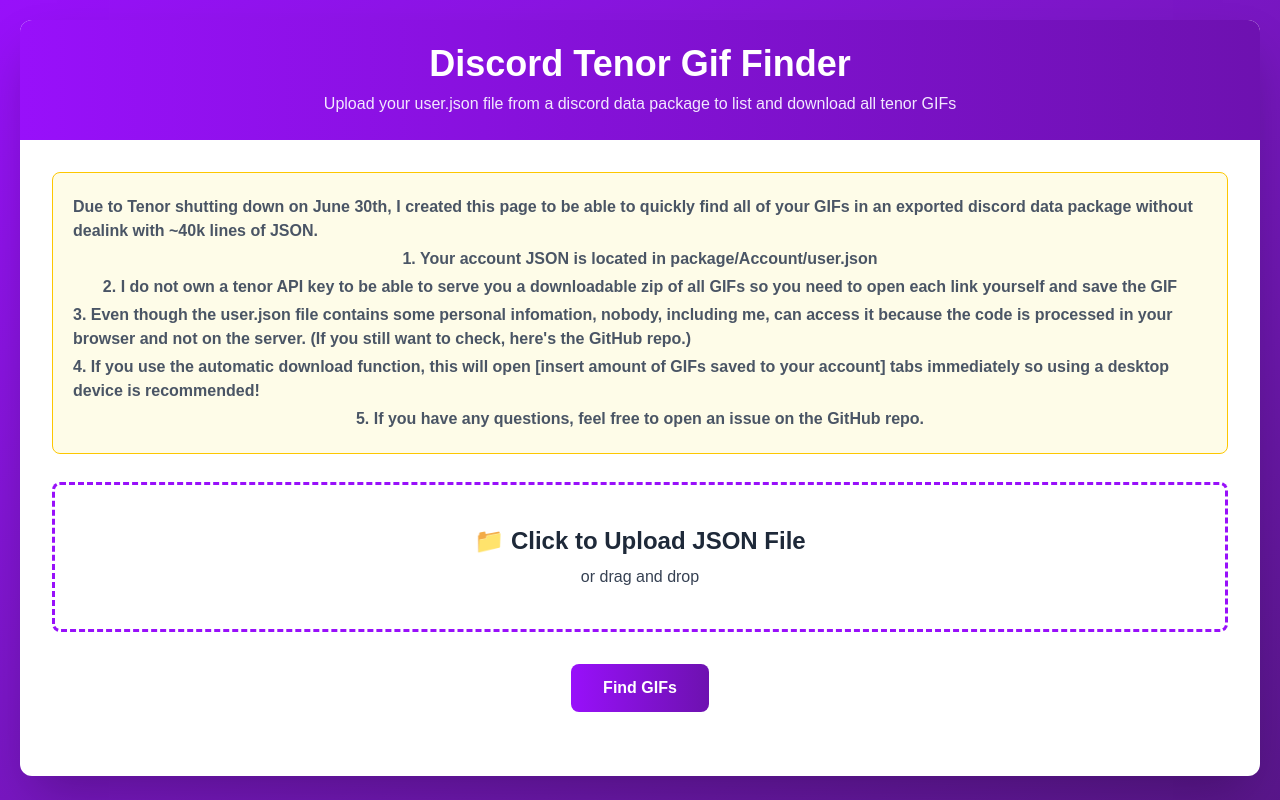
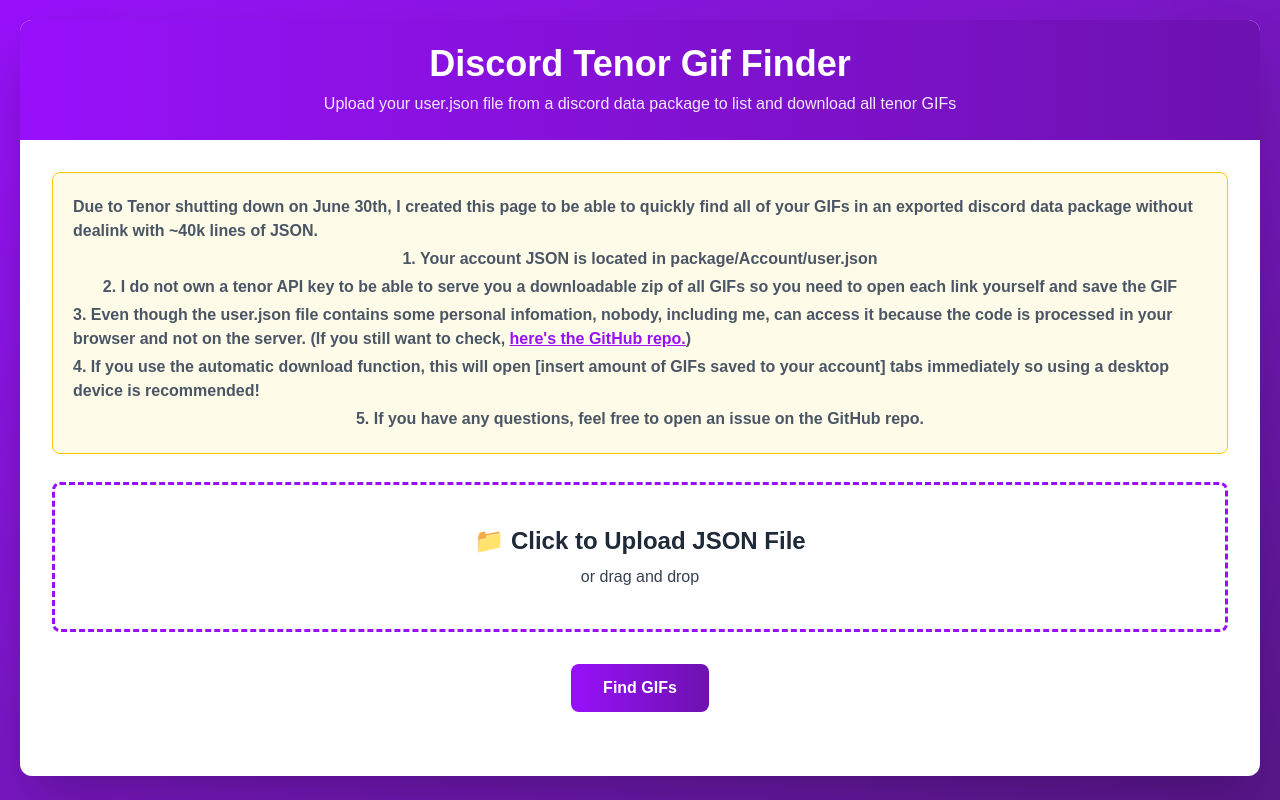
Before and after one commit to SkyKingPX/dc-gif-exporter, a Next.js app: page / in a window 1280 px wide. Built offline with nearby package versions, Linux system fonts and the light colour scheme.

Commit message:
Update Information

```diff
--- a/app/page.tsx
+++ b/app/page.tsx
@@ -117,7 +117,7 @@
             <p className="my-0.5 text-gray-600 font-semibold">Due to Tenor shutting down on June 30th, I created this page to be able to quickly find all of your GIFs in an exported discord data package without dealink with ~40k lines of JSON.</p>
             <p className="my-0.5 text-gray-600 font-semibold">1. Your account JSON is located in package/Account/user.json</p>
             <p className="my-0.5 text-gray-600 font-semibold">2. I do not own a tenor API key to be able to serve you a downloadable zip of all GIFs so you need to open each link yourself and save the GIF</p>
-            <p className="my-0.5 text-gray-600 font-semibold">3. Even though the user.json file contains some personal infomation, nobody, including me, can access it because the code is processed in your browser and not on the server. (If you still want to check, <a href="" target="_blank">here's the GitHub repo.</a>)</p>
+            <p className="my-0.5 text-gray-600 font-semibold">3. Even though the user.json file contains some personal infomation, nobody, including me, can access it because the code is processed in your browser and not on the server. (If you still want to check, <a href="https://github.com/SkyKingPX/dc-gif-exporter" target="_blank" className="underline text-purple-600">here's the GitHub repo.</a>)</p>
             <p className="my-0.5 text-gray-600 font-semibold">4. If you use the automatic download function, this will open [insert amount of GIFs saved to your account] tabs immediately so using a desktop device is recommended!</p>
             <p className="my-0.5 text-gray-600 font-semibold">5. If you have any questions, feel free to open an issue on the GitHub repo.</p>
           </div>
```
Also changed, not shown: 1 other file (tests, documents, lock files or other folders).
